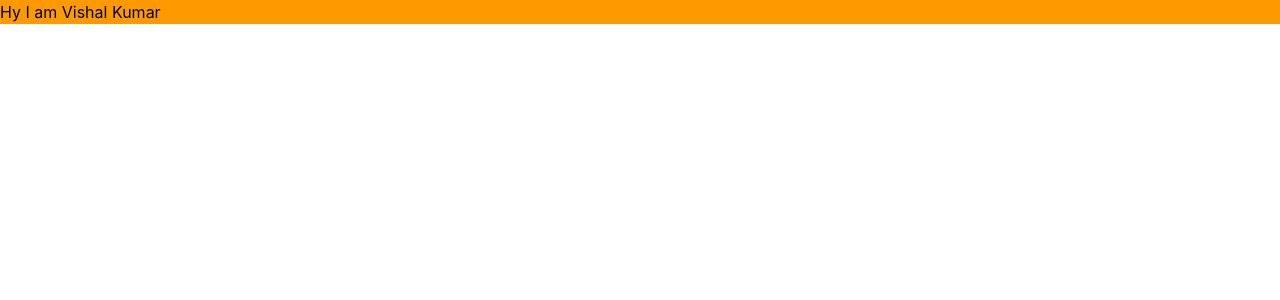
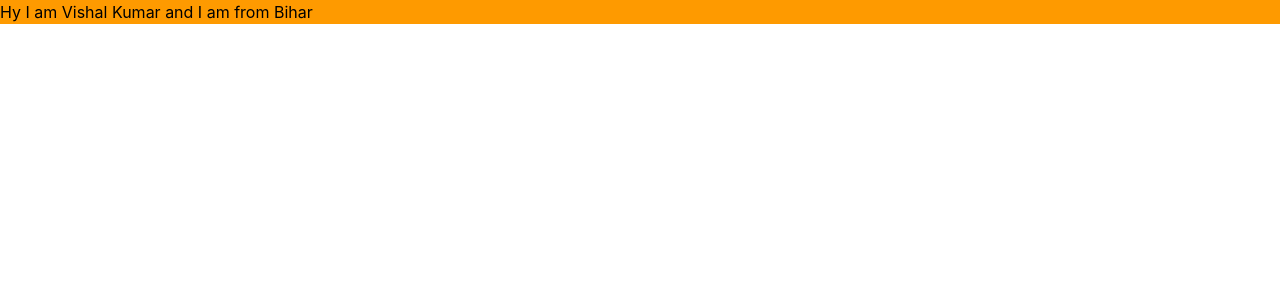
Before and after one commit to Vishal9341/Portfolio, a React (Vite) app: page / in a window 1280 px wide. Shown: the top 300 px of the page. Built offline with nearby package versions, Linux system fonts and the light colour scheme.

Commit message:
Little change in App.jsx

```diff
--- a/src/App.jsx
+++ b/src/App.jsx
@@ -3,7 +3,7 @@ import React from 'react'
 const App = () => {
   return (
     <div >
-      <p className='bg-amber-500'>Hy I am Vishal Kumar </p>
+      <p className='bg-amber-500'>Hy I am Vishal Kumar and I am from Bihar </p>
     </div>
   )
 }
```
